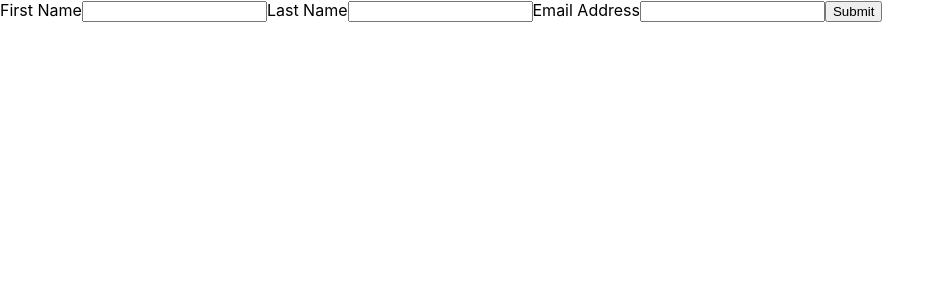
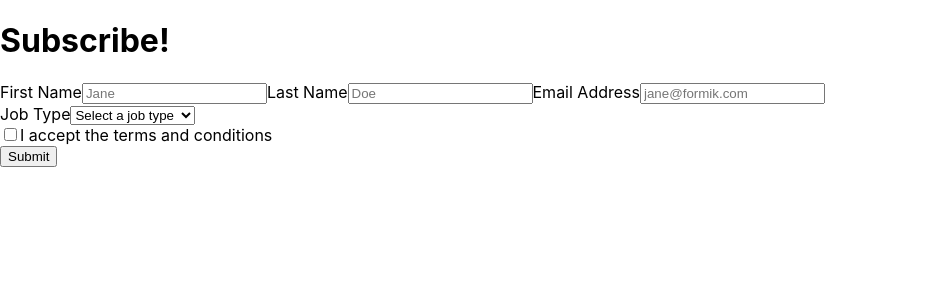
Before and after one commit to JeongBin0227/formik_study, a React (Create React App) app in the folder formik_study/: page / in a window 1280 px wide. Shown: the top 300 px of the page, without its empty margins (0-945 px from the left). Built offline with nearby package versions, Linux system fonts and the light colour scheme.

Commit message:
feat: 재사용할수 있게 수정

```diff
--- a/formik_study/src/Formik/index.js
+++ b/formik_study/src/Formik/index.js
@@ -1,11 +1,61 @@
 import React from 'react';
-import { Formik, Field, Form, ErrorMessage } from 'formik';
+ import ReactDOM from 'react-dom';
+ import { Formik, Form, useField } from 'formik';
  import * as Yup from 'yup';
+
+const MyTextInput = ({ label, ...props }) => {
+  const [field, meta] = useField(props);
+  return (
+    <>
+      <label htmlFor={props.id || props.name}>{label}</label>
+      <input className="text-input" {...field} {...props} />
+      {meta.touched && meta.error ? (
+        <div className="error">{meta.error}</div>
+      ) : null}
+    </>
+  );
+};
+
+const MyCheckbox = ({ children, ...props }) => {
+  const [field, meta] = useField({ ...props, type: 'checkbox' });
+  return (
+    <div>
+      <label className="checkbox-input">
+        <input type="checkbox" {...field} {...props} />
+        {children}
+      </label>
+      {meta.touched && meta.error ? (
+        <div className="error">{meta.error}</div>
+      ) : null}
+    </div>
+  );
+};
+
+const MySelect = ({ label, ...props }) => {
+  const [field, meta] = useField(props);
+  return (
+    <div>
+      <label htmlFor={props.id || props.name}>{label}</label>
+      <select {...field} {...props} />
+      {meta.touched && meta.error ? (
+        <div className="error">{meta.error}</div>
+      ) : null}
+    </div>
+  );
+};
 
 export const SignupForm = () => {
   return (
+    <>
+      <h1>Subscribe!</h1>
       <Formik
-      initialValues={{ firstName: '', lastName: '', email: '' }}
+        initialValues={{
+          firstName: '',
+          lastName: '',
+          email: '',
+          acceptedTerms: false, // added for our checkbox
+          jobType: '', // added for our select
+        }}
         validationSchema={Yup.object({
           firstName: Yup.string()
             .max(15, 'Must be 15 characters or less')
@@ -13,7 +63,18 @@
           lastName: Yup.string()
             .max(20, 'Must be 20 characters or less')
             .required('Required'),
-        email: Yup.string().email('Invalid email address').required('Required'),
+          email: Yup.string()
+            .email('Invalid email address')
+            .required('Required'),
+          acceptedTerms: Yup.boolean()
+            .required('Required')
+            .oneOf([true], 'You must accept the terms and conditions.'),
+          jobType: Yup.string()
+            .oneOf(
+              ['designer', 'development', 'product', 'other'],
+              'Invalid Job Type'
+            )
+            .required('Required'),
         })}
         onSubmit={(values, { setSubmitting }) => {
           setTimeout(() => {
@@ -23,20 +84,42 @@
         }}
       >
         <Form>
-        <label htmlFor="firstName">First Name</label>
-        <Field name="firstName" type="text" />
-        <ErrorMessage name="firstName" />
+          <MyTextInput
+            label="First Name"
+            name="firstName"
+            type="text"
+            placeholder="Jane"
+          />
 
-        <label htmlFor="lastName">Last Name</label>
-        <Field name="lastName" type="text" />
-        <ErrorMessage name="lastName" />
+          <MyTextInput
+            label="Last Name"
+            name="lastName"
+            type="text"
+            placeholder="Doe"
+          />
 
-        <label htmlFor="email">Email Address</label>
-        <Field name="email" type="email" />
-        <ErrorMessage name="email" />
+          <MyTextInput
+            label="Email Address"
+            name="email"
+            type="email"
+            placeholder="jane@formik.com"
+          />
+
+          <MySelect label="Job Type" name="jobType">
+            <option value="">Select a job type</option>
+            <option value="designer">Designer</option>
+            <option value="development">Developer</option>
+            <option value="product">Product Manager</option>
+            <option value="other">Other</option>
+          </MySelect>
+
+          <MyCheckbox name="acceptedTerms">
+            I accept the terms and conditions
+          </MyCheckbox>
 
           <button type="submit">Submit</button>
         </Form>
       </Formik>
+    </>
   );
 };
```
Lines whose indentation alone changed are shown as unchanged.
